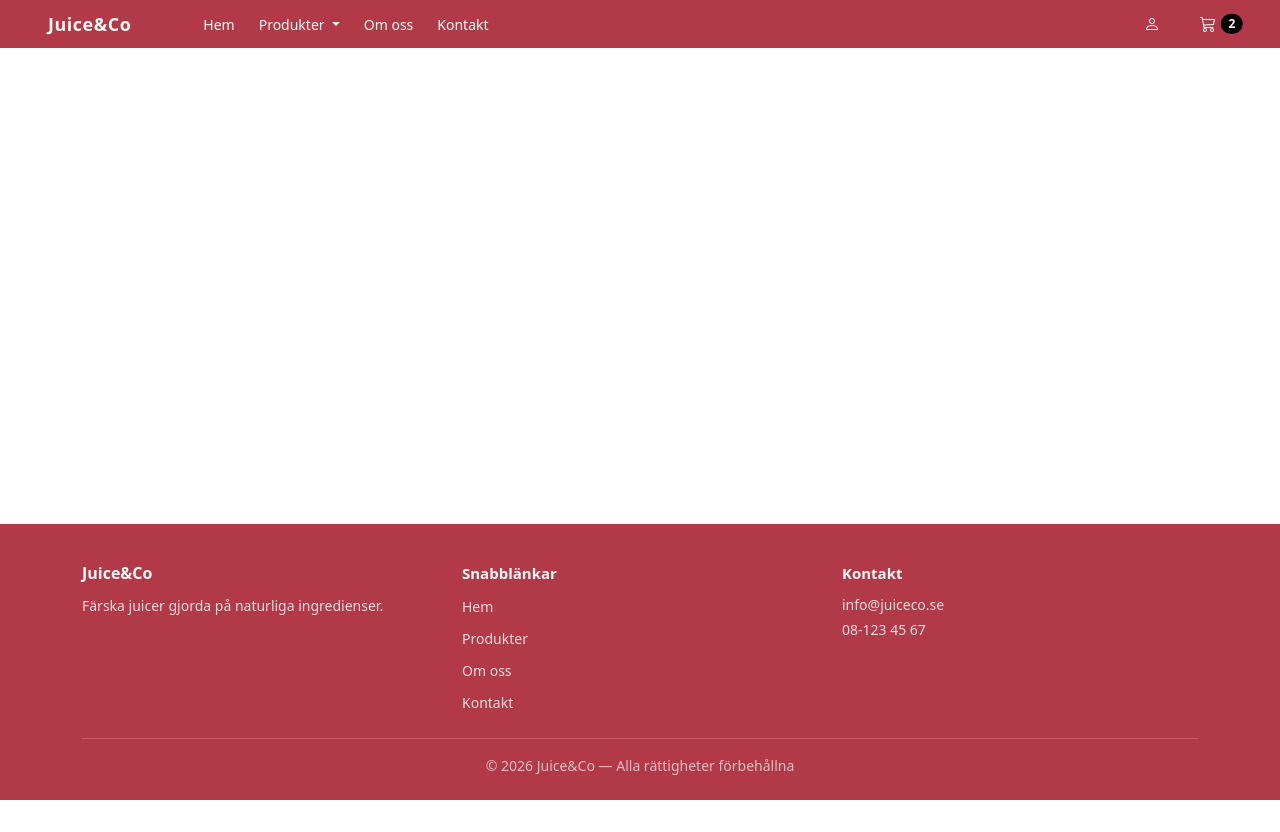
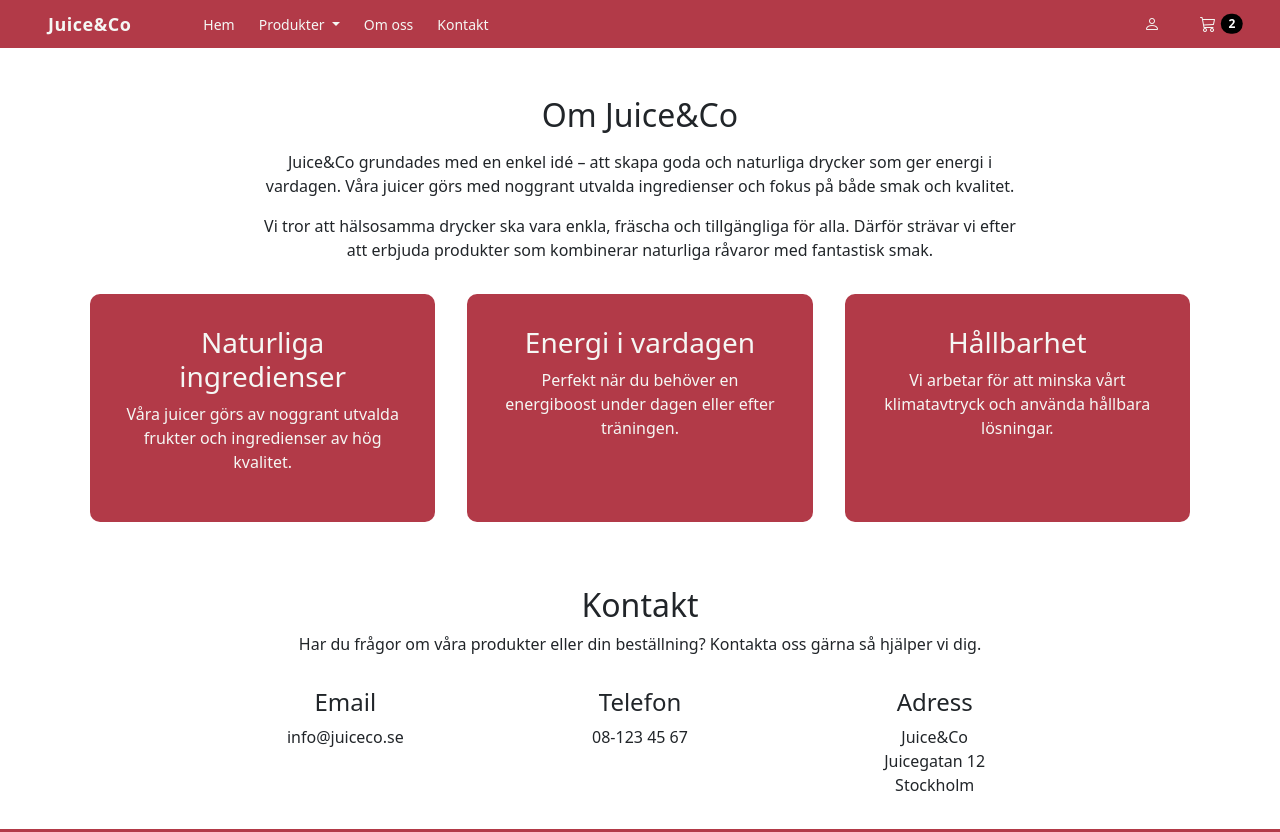
Before and after one commit to Mortezaahm/ecommerce-backend-project, a plain HTML site: page Frontend/pages/contact-about-us.html in a window 1280 px wide. Shown: the top 832 px of the page. Before the commit the page ends 800 px from the top, so only its background shows below. Drawn offline with nearby package versions, Linux system fonts and the light colour scheme.

Commit message:
Contact and about us page done

```diff
--- /dev/null
+++ b/Frontend/assets/css/contact-about-us.css
@@ -0,0 +1,71 @@
+/*
+CSS-kommentar: Strukturöversikt
+1. About-sektion
+2. Filosofi-sektion
+3. Kontakt-sektion
+4. Responsiv anpassning
+*/
+
+/* 1. About */
+
+.about-section {
+    max-width: 800px;
+    margin: auto;
+    padding: 3rem 1.5rem 1rem;
+    text-align: center;
+}
+
+.about-section h2 {
+    margin-bottom: 1rem;
+}
+
+.about-section p {
+    margin-bottom: 1rem;
+}
+
+/* 2. Filosofi */
+
+.filosofi {
+    display: grid;
+    grid-template-columns: repeat(3, 1fr);
+    gap: 2rem;
+    max-width: 1100px;
+    margin: auto;
+}
+
+.filosofi-card {
+    padding: 2rem;
+    background-color: #b23a48;
+    color: #f5f7f4;
+    border-radius: 10px;
+    text-align: center;
+}
+
+/* 3. Kontakt */
+
+.contact {
+    max-width: 900px;
+    margin: auto;
+    padding: 4rem 1.5rem 1rem;
+    text-align: center;
+}
+
+.contact-grid {
+    display: grid;
+    grid-template-columns: repeat(3, 1fr);
+    gap: 2rem;
+    margin-top: 2rem;
+}
+
+/* 4. Mobilanpassning */
+
+@media (max-width: 900px) {
+    .filosofi {
+        grid-template-columns: 1fr;
+        margin: 1rem;
+    }
+
+    .contact-grid {
+        grid-template-columns: 1fr;
+    }
+}
--- a/Frontend/assets/css/nav-footer.css
+++ b/Frontend/assets/css/nav-footer.css
@@ -108,7 +108,7 @@ html {
 
 /* 2.3 Styling för menyknapp */
 .shop-navbar .navbar-toggler {
-    border-color: rgba(245, 247, 244, 0.4);
+    border: none;
 }
 
 .shop-navbar .navbar-toggler:focus {
--- a/Frontend/pages/contact-about-us.html
+++ b/Frontend/pages/contact-about-us.html
@@ -1,17 +1,20 @@
 <!--
 HTML-kommentar: Strukturöversikt
-1. Head innehåller metadata och länkade stilmallar
-2. Body innehåller sidans huvudstruktur
-   2.1 Header där navigation laddas in
-   2.2 Main där sidans innehåll visas
-   2.3 Footer där sidfoten laddas in
-3. Script-sektion för externa bibliotek och egna JavaScript-filer
+1. Head
+2. Body
+   2.1 Header
+   2.2 Main
+       2.2.1 Om oss
+       2.2.2 Filosofi
+       2.2.3 Kontakt
+   2.3 Footer
+3. Script-sektion
 -->
 
 <!doctype html>
 <html lang="sv">
     <head>
-        <!-- Metadata och sidtitel -->
+        <!-- 1. Head -->
         <meta charset="UTF-8" />
         <meta name="viewport" content="width=device-width, initial-scale=1.0" />
 
@@ -19,6 +22,7 @@ HTML-kommentar: Strukturöversikt
 
         <!-- Lokal CSS -->
         <link rel="stylesheet" href="../assets/css/nav-footer.css" />
+        <link rel="stylesheet" href="../assets/css/contact-about-us.css" />
 
         <!-- Bootstrap och ikoner -->
         <link
@@ -32,20 +36,97 @@ HTML-kommentar: Strukturöversikt
     </head>
 
     <body>
-        <!-- Header där navbaren laddas in -->
+        <!-- 2.1 Header -->
         <header>
             <div id="header"></div>
         </header>
 
-        <!-- Huvudinnehåll för sidan -->
-        <main></main>
+        <!-- 2.2 Main -->
+        <main>
+            <!-- 2.2.1 Om oss -->
+            <section class="about-section">
+                <h2>Om Juice&Co</h2>
 
-        <!-- Footer laddas in här -->
+                <p>
+                    Juice&Co grundades med en enkel idé – att skapa goda och
+                    naturliga drycker som ger energi i vardagen. Våra juicer
+                    görs med noggrant utvalda ingredienser och fokus på både
+                    smak och kvalitet.
+                </p>
+
+                <p>
+                    Vi tror att hälsosamma drycker ska vara enkla, fräscha och
+                    tillgängliga för alla. Därför strävar vi efter att erbjuda
+                    produkter som kombinerar naturliga råvaror med fantastisk
+                    smak.
+                </p>
+            </section>
+
+            <!-- 2.2.2 Filosofi -->
+            <section class="filosofi">
+                <div class="filosofi-card">
+                    <h3>Naturliga ingredienser</h3>
+                    <p>
+                        Våra juicer görs av noggrant utvalda frukter och
+                        ingredienser av hög kvalitet.
+                    </p>
+                </div>
+
+                <div class="filosofi-card">
+                    <h3>Energi i vardagen</h3>
+                    <p>
+                        Perfekt när du behöver en energiboost under dagen eller
+                        efter träningen.
+                    </p>
+                </div>
+
+                <div class="filosofi-card">
+                    <h3>Hållbarhet</h3>
+                    <p>
+                        Vi arbetar för att minska vårt klimatavtryck och använda
+                        hållbara lösningar.
+                    </p>
+                </div>
+            </section>
+
+            <!-- 2.2.3 Kontakt -->
+            <section class="contact">
+                <h2>Kontakt</h2>
+
+                <p>
+                    Har du frågor om våra produkter eller din beställning?
+                    Kontakta oss gärna så hjälper vi dig.
+                </p>
+
+                <div class="contact-grid">
+                    <div>
+                        <h4>Email</h4>
+                        <p>info@juiceco.se</p>
+                    </div>
+
+                    <div>
+                        <h4>Telefon</h4>
+                        <p>08-123 45 67</p>
+                    </div>
+
+                    <div>
+                        <h4>Adress</h4>
+                        <p>
+                            Juice&Co<br />
+                            Juicegatan 12<br />
+                            Stockholm
+                        </p>
+                    </div>
+                </div>
+            </section>
+        </main>
+
+        <!-- 2.3 Footer -->
         <footer>
             <div id="footer"></div>
         </footer>
 
-        <!-- Script -->
+        <!-- 3. Script -->
         <script src="https://cdn.jsdelivr.net/npm/bootstrap@5.3.3/dist/js/bootstrap.bundle.min.js"></script>
         <script src="../assets/js/components.js"></script>
         <script src="../assets/js/navbar.js"></script>
```
Also changed, not shown: Frontend/assets/css/index.css (+5 -10 lines), Frontend/index.html (+23 -7 lines).
